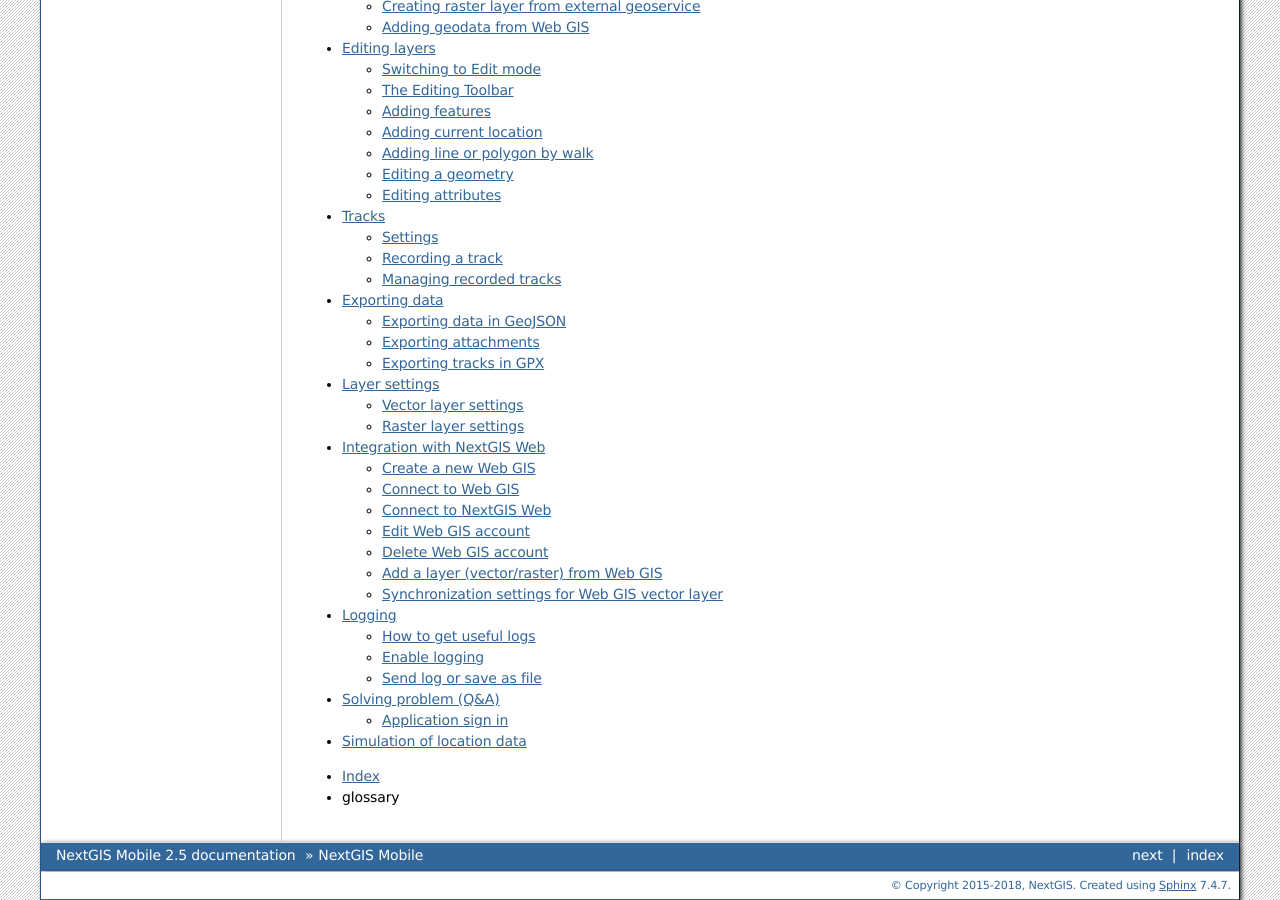
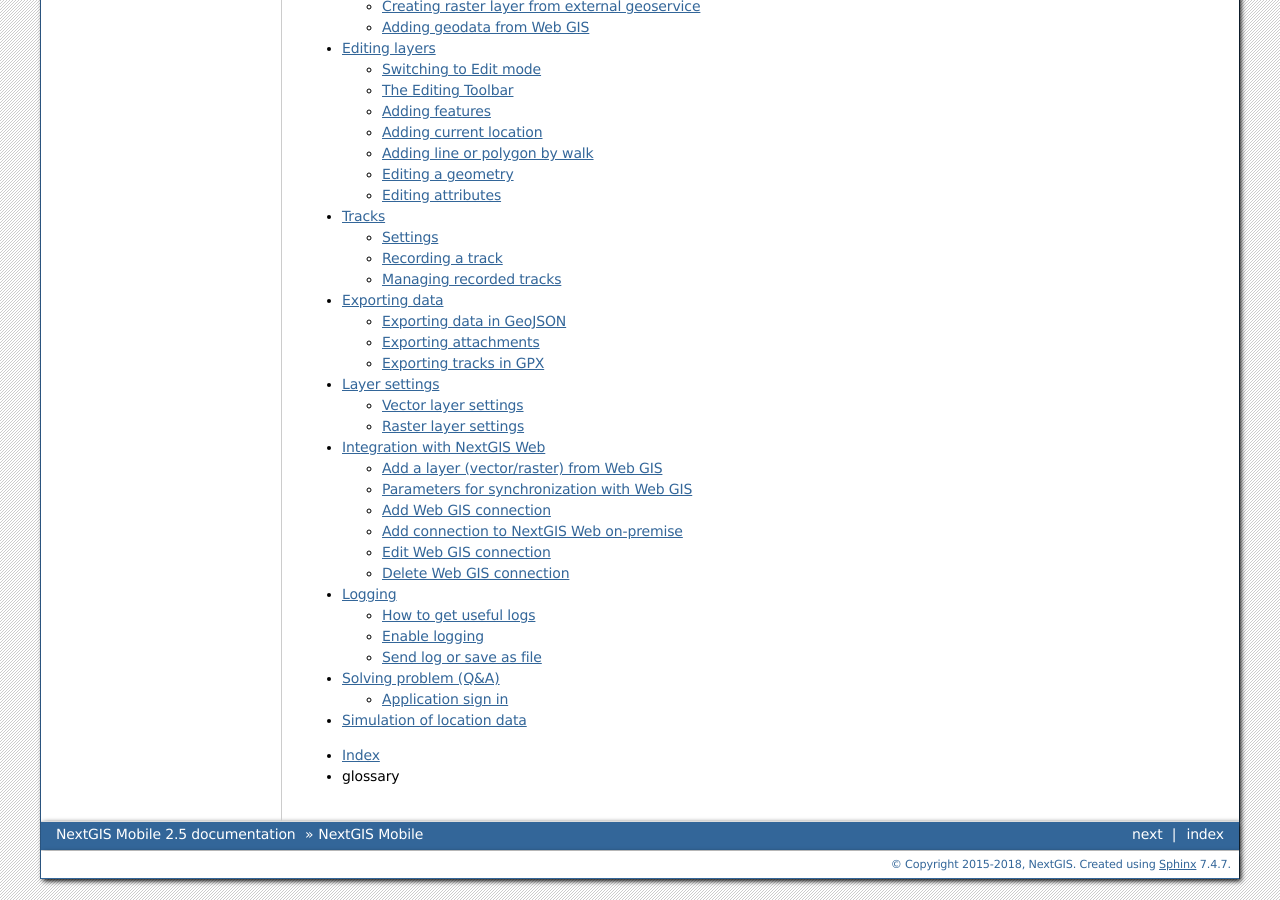
Before and after one commit to nextgis/docs_ngmobile, a Sphinx documentation site: the page built from source/index.rst, in a window 1280 px wide and 900 px high, scrolled down 580 px. Built offline with Sphinx 7.4.7, drawn with Linux system fonts in a browser that asks for light colours; formulas are drawn with MathJax 3; some of the changed lines change nothing that is shown.

Commit message:
new interface for NGW integration

```diff
--- a/source/ngw_integration.rst
+++ b/source/ngw_integration.rst
@@ -1,319 +1,360 @@
-
 .. _ngmobile_integration:
 
 Integration with NextGIS Web
-============================
+==============================
 
 .. only:: html
 
-   You can learn more about main features of Web GIS in :ref:`Web GIS <ngcom_description>`.
+   You can learn more about the main features of Web GIS in :ref:`Web GIS <ngcom_description>`.
+
 
 .. only:: latex
 
-   You can learn more about main features of Web GIS in `Web GIS: Description and Main Features :ref:`Web GIS <ngcom_description>`.
+   You can learn more about the main features of Web GIS
+   in `Web GIS: Description and Main Features <https://docs.nextgis.ru/docs_ngcom/source/description.html#ngcom-description>`_.
+
+NextGIS Mobile can be connected to a Web GIS created on the NextGIS Web platform. This integration allows to exchange data with a Web GIS: upload local layers to the server, download data from the server, edit the data, view tracks recorded with the app on a Web Map.
+
+To add a connection to a Web GIS, you need to be `logged in <https://docs.nextgis.com/docs_ngmobile/source/auth.html>`_.
+
+If the NextGIS ID already has a Web GIS associated with it, it will be automatically added to the app. All the Web GIS where the user is a `team member <https://docs.nextgis.ru/docs_ngcom/source/teams.html>`_ will also be added.
+
+If you don't have a Web GIS yet, `create it <https://docs.nextgis.com/docs_ngcom/source/create_webgis.html>`_ from your account.
+
+You can add more connections to `cloud-based Web GIS <https://docs.nextgis.com/docs_ngmobile/source/ngw_integration.html#ngmobile-create-a-connection>`_ as well as `on-premise Web GIS  <https://docs.nextgis.com/docs_ngmobile/source/ngw_integration.html#ngm-create-connection-onp>`_.
+
+You can `edit <https://docs.nextgis.com/docs_ngmobile/source/ngw_integration.html#ngmobile-change-account>`_ or `delete <https://docs.nextgis.com/docs_ngmobile/source/ngw_integration.html#ngmobile-delete-account>`_ a Web GIS connection.
+
+
+.. _ngmobile_add_layer_webgis:
+
+Add a layer (vector/raster) from Web GIS
+------------------------------------------------------
+
+1. Open Layers tree panel (item 1 in :numref:`ngmobile_main_activity_pic_1`).
+
+2. Then tap "Add geodata" button.
+
+3. Select “Add from Web GIS” in he opened menu (:numref:`ngmobile_the_menu_button_Add_data_pic`)
+
+.. figure:: _static/ngm_layer_tree_add_from_wg_en.png
+   :name: ngm_layer_tree_add_from_wg_pic
+   :align: center
+   :width: 10cm
+
+   Select how to add data
+
+4. If you have multiple Web GIS connections added to the app, select the one you need (see :numref:`ngmobile_select_ngw_layer_pic`).
+
+.. figure:: _static/ngm_select_webgis_en.png
+   :name: ngmobile_select_ngw_layer_pic
+   :align: center
+   :width: 10cm
+
+   Selecting Web GIS
+
+.. note:: How to add a Web GIS connection :ref:`ngmobile_create_a_connection_to_webgis`.
+
+In the opened window you can see the list of internal resources and layers (vector and raster) for the selected Web GIS account. Select a group of Web GIS resources, then tick a layer and tap "Add". A vector layer can be added both as vector and as raster.
+
+.. figure:: _static/ngm_add_layer_select_en.png
+   :name: ngmobile_file_selection_pic
+   :align: center
+   :width: 10cm
+
+   Selecting a layer in the Web GIS resource group
+
+.. note::
+   If you need to select several layers in different
+   groups of the same Web GIS, the ticked layers
+   stay selected while you switch between groups.
+
+6. A pop-up window of layer processing progress will appear.
+
+.. figure:: _static/ngm_processing_layer_en.png
+   :name: ngmobile_processing_layer_pic
+   :align: center
+   :width: 10cm
+
+   Layer processing pop-up
+
+If you need to stop downloading the layer, press **Cancel**.
+To continue using the app as the layer is being processed, press **Hide**. The progress bar will be moved to the notification panel
+(see :numref:`ngmobile_download_status_pic`).
+
+.. figure:: _static/ngm_download_status_en.png
+   :name: ngmobile_download_status_pic
+   :align: center
+   :width: 10cm
+
+   Download status in the notification panel
+
+
+If you want to stop downloading the layer,
+open the notification panel and press **Stop**.
+
+
+
+.. _ngmobile_synchronization_layer_webgis:
+
+Parameters for synchronization with Web GIS
+-------------------------------------------------
+
+NextGIS Mobile application can access the server at set intervals to share edits and keep layers on the device and in the Web GIS up to date.
+
+To enable synchronization:
+
+1. Open the menu by tapping the three dots in the top right corner  (item 5 in :numref:`ngmobile_main_activity_pic_1`).
+2. Select "Settings" (:numref:`ngmobile_settings2_pic`).
+3. Select "Web GIS"
+   (:numref:`ngmobile_settings_ngw_pic`).
+
+4. Select the Web GIS from the list (см. :numref:`ngmobile_select_ngw_layer_pic`).
+
+5. On the Web GIS settings screen you can:
+
+   - Turn on automatic synchronization;
+   - Set up sync interval (between 5 min and 2 hours);
+   - Turn on/off synchronization for a particular Web GIS layer.
+
+.. figure:: _static/ngm_webgis_sync_param_en.png
+   :name: ngmobile_connection_properties_window_pic
+   :align: center
+   :width: 10cm
+
+   Settings of a Web GIS account
+
+Synchronized layers are marked with the |icon_layer_sync| icon. The same icon appears by the layer name in the layer tree.
+
+.. |icon_layer_sync| image:: _static/icon_layer_sync.png
+   :width: 6mm
+   :alt: circular arrows
+
+
+.. figure:: _static/ngm_layers_tree_sync_en.png
+   :name: ngmobile_layers_tree_int_pic
+   :align: center
+   :width: 10cm
+
+   Synchronized layers marked in the layer tree
+
 
 .. _ngmobile_create_a_connection_to_webgis:
 
-Create a new Web GIS
---------------------
+Add Web GIS connection
+----------------------
 
-There are two ways to create a new Web GIS. The **first way** is the following:
+There are two ways to connect your NextGIS Mobile app to a Web GIS.
+
+**Via layer tree**
 
 1. Open Layers tree panel (item 1 in :numref:`ngmobile_main_activity_pic_1`).
 2. Then tap on "Add geodata" button (item 4 in :numref:`ngmobile_layer_tree_pic`).
-3. Select “Add from Web GIS” (:numref:`ngmobile_the_menu_button_Add_data_pic`)
+3. Select “Add from Web GIS” (:numref:`ngmobile_the_menu_button_Add_data_pic`).
 
-.. figure:: _static/ngmobile_the_menu_button_Add_data.png
-   :name: ngmobile_the_menu_button_Add_data_pic
+.. figure:: _static/ngm_layer_tree_add_from_wg_en.png
+   :name: ngmobile_the_menu_button_add_pic
    :align: center
-   :height: 10cm
+   :width: 10cm
 
    Add geodata dialog
 
-4. In the opened dialog select “Add Web GIS” (:numref:`ngmobile_add_entry1_pic`).
+4. In the opened dialog select “Add Web GIS”.
 
-.. figure:: _static/add_entry_eng.png
-   :name: ngmobile_add_entry1_pic
+.. figure:: _static/ngm_add_webgis_en.png
+   :name: ngm_add_webgis_pic
    :align: center
-   :height: 10cm
+   :width: 10cm
 
    Web GIS dialog
 
-5. Then fill up your Web GIS domain’s name and the credentials of your NextGIS ID and tap “Sign in” button (:numref:`ngmobile_create_webgis_layer_pic`).
+5. On the next screen enter the Web GIS name, username and password of your NextGIS ID and press **Sign in**.
 
-.. figure:: _static/new_webgis_eng.png
-   :name: ngmobile_create_webgis_layer_pic
+.. figure:: _static/ngm_webgis_login_en.png
+   :name: ngm_webgis_login_pic
    :align: center
-   :height: 10cm
+   :width: 10cm
 
-   Web GIS adding dialog
+   Adding new Web GIS connection
 
-The **second way** is the following:
+If you don't have a Web GIS, tap **create** on this screen. Your account page will be opened in a browser. From that page you can `create a Web GIS <https://docs.nextgis.com/docs_ngcom/source/create_webgis.html>`_.
 
-1. Tap contextual menu icon (item 5 in :numref:`ngmobile_main_activity_pic_1`).
+**From the Settings**
 
-2. Select "Settings" (:numref:`ngmobile_settings2_pic`).
+1. Open Layers tree panel (item 1 in :numref:`ngmobile_main_activity_pic_1`).
 
-.. figure:: _static/settings_eng.png
+2. Select "Settings".
+
+.. figure:: _static/ngm_menu_en.png
    :name: ngmobile_settings2_pic
    :align: center
-   :height: 10cm
+   :width: 10cm
 
-   Contextual menu
+   Main menu
 
-3. Select "Web GIS" (:numref:`ngmobile_settings_ngw_pic`).
+3. Select "Web GIS".
 
-.. figure:: _static/settings_NGW_eng.png
+.. figure:: _static/ngm_settings_webgis_en.png
    :name: ngmobile_settings_ngw_pic
    :align: center
-   :height: 10cm
+   :width: 10cm
 
-   Setting dialog
+   Settings menu
 
-4. In the opened dialog select “Add Web GIS” (:numref:`ngmobile_add_entry2_pic`).
+4. In the opened menu press **Add Web GIS**.
 
-.. figure:: _static/add_entry2_eng.png
-   :name: ngmobile_add_entry2_pic
+.. figure:: _static/ngm_nowebgis_en.png
+   :name: ngm_nowebgis_pic
    :align: center
-   :height: 10cm
+   :width: 10cm
 
-   Web GIS dialog
+   Web GIS menu
 
-5. Then fill up your Web GIS domain’s name and the credentials of your NextGIS ID and tap “Sign in” button (:numref:`ngmobile_create_webgis_layer_pic`).
+On the next screen enter the Web GIS name, username and password of your NextGIS ID and press **Sign in** (see :numref:`ngm_webgis_login_pic`).
 
-.. _ngmobile_create_a_connection:
 
-Connect to Web GIS
----------------------
 
-To create a connection to an existing Web GIS account:
+.. _ngm_create_connection_onp:
 
-1. Open Layers tree panel (item 1 in :numref:`ngmobile_main_activity_pic_1`).
-2. Then tap on "Add geodata" button (item 4 in :numref:`ngmobile_layer_tree_pic`).
-3. Select “Add from Web GIS” (:numref:`ngmobile_the_menu_button_Add_data_pic`)
-4. In the opened dialog select Web GIS (:numref:`ngmobile_add_entry1_pic`).
-5. The list of files of your Web GIS will open. If you have only one Web GIS added to the app, this dialog will open immediately after tapping “Add from Web GIS” button.
-
-.. _ngmobile_create_a_connection_to_nextgis_web:
-
-Connect to NextGIS Web
--------------------------
+Add connection to NextGIS Web on-premise
+-----------------------------------------------------
 
 .. only:: html
 
-   You can learn more about main features of NextGIS Web in :ref:`ngw_keyfeatures`.
+   You can learn more about main features of NextGIS Web on-premise
+   in :ref:`ngw_keyfeatures`.
 
 .. only:: latex
 
-   You can learn more about main features of NextGIS Web in `Key features of NextGIS Web <http://docs.nextgis.com/docs_ngweb/source/general.html#ngweb-keyfeatures>`_.
+   You can learn more about main features of NextGIS Web on-premise
+   in `Key features of NextGIS Web <http://docs.nextgis.com/docs_ngweb/source/general.html#ngweb-keyfeatures>`_.
 
-If you want to keep your data on your own NextGIS Web server, tap "Add Web GIS" using either of the ways to create a new Web GIS (see above), follow the link at the bottom of the screen (see :numref:`ngmobile_new_webgis_nextgis_pic`) and use your account.
+If you keep your data on your own NextGIS Web server, tap "Add Web GIS" using either of the ways to add a new Web GIS connection (see above), then tap the link at the bottom of the screen (see :numref:`ngmobile_new_webgis_nextgis_pic`).
 
-.. figure:: _static/new_webgis_nextgis_eng.png
+.. figure:: _static/ngm_webgis_switch_op_en.png
    :name: ngmobile_new_webgis_nextgis_pic
    :align: center
-   :height: 10cm
+   :width: 10cm
 
    Add Web GIS dialog
 
-In the opened dialog fill up NextGIS Web :term:`URL`, login and password in the form and tap “Sign in” button (see :numref:`ngmobile_ngw_connection_settings_pic`).
+In the opened dialog fill in the connection details: Web GIS URL, username and password, then press **Sign in**.
 
-.. figure:: _static/nextgis_web_eng.png
-   :name: ngmobile_ngw_connection_settings_pic
+.. figure:: _static/ngm_webgis_login_op_en.png
+   :name: ngm_webgis_login_op_pic
    :align: center
-   :height: 10cm
+   :width: 10cm
 
-   NextGIS Web adding dialog
+   Web GIS connection parameters
 
 .. note::
-   Login and password fields for NextGIS Web adding should be fiiled up without spaces!
-   Many gadgets add a space at the end of the text during autosubstitution or pasting the text from the clipboard, and NextGIS Web identifies this as another login or password and cancels the connection.
-
+   Many devices automatically add a space at the end of a text field when using
+ auto-complete or pasting from a clipboard.
+ In this case you need to delete the space manually. For NextGIS Web an additional character makes it a different username / password, so you won't be able to log in.
 
 .. _ngmobile_change_account:
 
-Edit Web GIS account
+Edit Web GIS connection
 -------------------------------------
 
-To edit Web GIS account:
+1. Open the menu by tapping the three dots in the top right corner  (item 5 in :numref:`ngmobile_main_activity_pic_1`).
+2. Select "Settings" (:numref:`ngmobile_settings2_pic`).
+3. Select "Web GIS" in the opened menu
+   (:numref:`ngmobile_settings_ngw_pic`).
+4. Select a Web GIS from the list
+   (see :numref:`ngmobile_settings_ngw_pic`).
+5. On the next screen select "Edit account".
 
-1. Tap contextual menu icon (item 5 in :numref:`ngmobile_main_activity_pic_1`).
-2. Select "Settings" (:numref:`ngmobile_settings2_pic`).
-3. Select "Web GIS" (:numref:`ngmobile_settings_ngw_pic`).
-4. Select Web GIS account (:numref:`ngmobile_add_entry2_pic`).
-5. In the opened window select "Edit account" (see :numref:`ngmobile_remove_account_pic`).
+.. figure:: _static/ngm_webgis_edit_acc_en.png
+   :name: ngm_webgis_edit_acc_pic
+   :align: center
+   :width: 10cm
 
-.. figure:: _static/remove_account_eng.png
-   :name: ngmobile_remove_account_pic
-   :align: center
-   :height: 10cm
+   Editing Web GIS connection
 
-   Settings dialog
+6. In the opened window you can modify the following
+fields (see :numref:`ngmobile_edit_account_pic`):
 
-6. Here you can edit the following fields (see :numref:`ngmobile_edit_account_pic`):
-
-1. Login
-2. Password
+1. Username;
+2. Password.
 
 .. figure:: _static/ng_mobile_edit_account_eng.png
    :name: ngmobile_edit_account_pic
    :align: center
-   :height: 10cm
+   :width: 10cm
 
-   Editing Web GIS account
+   Editing a Web GIS connection
 
 .. _ngmobile_delete_account:
 
-Delete Web GIS account
----------------------------
+Delete Web GIS connection
+-------------------------------
 
-You can delete Web GIS account in several ways. The **first way** is the following:
+There are two ways to delete a connection to a Web GIS.
 
-1. Tap contextual menu icon (item 5 in :numref:`ngmobile_main_activity_pic_1`).
+You can delete the connection **in the app settings**.
+
+1. Open the menu by tapping the three dots in the top right corner  (item 5 in :numref:`ngmobile_main_activity_pic_1`).
 2. Select "Settings" (:numref:`ngmobile_settings2_pic`).
-3. Select "Web GIS" (:numref:`ngmobile_settings_ngw_pic`).
-4. Select Web GIS account (:numref:`ngmobile_add_entry2_pic`).
-5. In the opened window select "Delete account" (see :numref:`ngmobile_remove_account1_pic`).
+3. Select "Web GIS"
+   (:numref:`ngmobile_settings_ngw_pic`).
 
-.. figure:: _static/remove_account1_eng.png
+4. Select a Web GIS from the list.
+
+
+5. Select "Delete account".
+
+.. figure:: _static/ngm_webgis_remove_acc_en.png
    :name: ngmobile_remove_account1_pic
    :align: center
-   :height: 10cm
+   :width: 10cm
 
-   Settings dialog
+   Delete Web GIS connection
 
-6. Delete selected Web GIS account.
-7. In the case of successful deleting, the window with Web GIS selection will be opened without deleted Web GIS account.
+6. Confirm deleting the account.
 
-The **second way** to delete Web GIS account is the following:
+.. figure:: _static/ngm_webgis_remove_confirm_en.png
+   :name: ngm_webgis_remove_confirm_pic
+   :align: center
+   :width: 10cm
 
-1. Open OS settings of the gadget.
-2. Select "Accounts" in settings (see :numref:`ngmobile_settings_in_os_pic`).
+   Delete Web GIS connection
+
+You can also delete a connection to a Web GIS in your **device settings**.
+
+1. Go to the Settings of your phone or tablet.
+2. Go to Accounts section of the settings.
 
 .. figure:: _static/settings_in_os_eng.png
    :name: ngmobile_settings_in_os_pic
    :align: center
-   :height: 10cm
+   :width: 10cm
 
    Selecting accounts in OS settings
 
-3. Select the "NextGIS" account from the list(see :numref:`ngmobile_accounts_in_os_pic`).
+3. Select the "NextGIS" account from the list.
 
 .. figure:: _static/accounts_in_os_eng.png
    :name: ngmobile_accounts_in_os_pic
    :align: center
-   :height: 10cm
+   :width: 10cm
 
    NextGIS account in OS settings
 
-4. In the opened window select Web GIS account (see :numref:`ngmobile_remove_account_in_os_pic`).
+4. Select the Web GIS connection you want to delete.
 
 .. figure:: _static/remove_account_in_os_eng.png
    :name: ngmobile_remove_account_in_os_pic
    :align: center
-   :height: 10cm
+   :width: 10cm
 
    Selecting Web GIS account in OS settings
 
-5. In the opened "Sync" window tap contextual menu icon in the right upeper corner of the screen and select "Remove account" (see :numref:`ngmobile_remove_account1_in_os_pic`).
+Tap **Delete** (it can be on the same page or in a context menu).
 
 .. figure:: _static/remove_account1_in_os_eng.png
    :name: ngmobile_remove_account1_in_os_pic
    :align: center
-   :height: 10cm
+   :width: 10cm
 
    Deleting Web GIS account through the OS settings
-
-.. _ngmobile_add_layer_webgis:
-
-Add a layer (vector/raster) from Web GIS
-----------------------------------------------
-
-To add a layer (vector/raste) from Web GIS:
-
-1. Open Layers tree panel (item 1 in :numref:`ngmobile_main_activity_pic_1`).
-2. Then tap on "Add geodata" button (item 4 in :numref:`ngmobile_layer_tree_pic`).
-3. Select “Add from Web GIS” (:numref:`ngmobile_the_menu_button_Add_data_pic`)
-4. In the opened dialog select Web GIS (:numref:`ngmobile_add_entry1_pic`). You can learn more about creating of Web GIS account in :ref:`ngmobile_create_a_connection_to_nextgis_web`.
-5. In the opened window you can see the list of internal resources and layers (vector and raster) for the selected Web GIS account (see :numref:`ngmobile_list_of_files_pic`).
-
-.. figure:: _static/list_of_files_eng.png
-   :name: ngmobile_list_of_files_pic
-   :align: center
-   :height: 10cm
-
-   The list of Web GIS internal resources and layers
-
-6. Select a group of Web GIS resources and within it tick a layer (vector/raster) you want to add and tap "Add" (see :numref:`ngmobile_file_selection_pic`).
-
-.. figure:: _static/file_selection_eng.png
-   :name: ngmobile_file_selection_pic
-   :align: center
-   :width: 10cm
-
-   Selecting a layer within a Web GIS resources group
-
-.. note::
-   If you need to select several layers in different groups of Web GIS account, the tick of the layer selection will keep while you switching over the groups.
-
-7. Layer's processing dialog includes options "Cancel" and "Hide" (see :numref:`ngmobile_processing_layer_pic`).
-
-.. figure:: _static/processing_layer_eng.png
-   :name: ngmobile_processing_layer_pic
-   :align: center
-   :height: 10cm
-
-   Layers's processing dialog
-
-To stop Web GIS layer's processing tap "Cancel" button.
-To avoid program's interface blocking and to continue working with NextGIS Mobile tap "Hide" button. As a result Web GIS layers's processing dialog will be transfered to status panel (see :numref:`ngmobile_download_status_pic`).
-
-.. figure:: _static/download_status_eng.png
-   :name: ngmobile_download_status_pic
-   :align: center
-   :height: 10cm
-
-   Status panel
-
-.. note::
-   To stop the processing of Web GIS layer, which was transfered to status panel
-   touch the screen on the layer's processing panel with thumb and forfinger and
-   move them in different directions sliding along the screen. The indicator of
-   the Web GIS layer's processing will be transfered to status panel and the "Stop"
-   button will appear. Tap it to stop the processing of Web GIS layer.
-
-After you execute all above mentioned selected Web GIS layers (vector/raste) will
-be added to a map and will be shown up in the layers tree.
-
-.. _ngmobile_synchronization_layer_webgis:
-
-Synchronization settings for Web GIS vector layer
---------------------------------------------------
-
-Synchronization helps to interchange of geodata corrections quickly and to provide the identity of information interchanging between user's PC and mobile gadget. To syncronize Web GIS vector layer:
-
-1. Tap contextual menu icon (item 5 in :numref:`ngmobile_main_activity_pic_1`).
-2. Select "Settings" (:numref:`ngmobile_settings2_pic`).
-3. Select "Web GIS" (:numref:`ngmobile_settings_ngw_pic`).
-4. Select Web GIS account (:numref:`ngmobile_add_entry2_pic`).
-5. A dialog with options will open (see :numref:`ngmobile_connection_properties_window_pic`):
-
-   - automatic synchronization;
-   - synchronization interval (can be set to 5 minutes - 2 hours);
-   - synchronization of the Web GIS layers.
-
-.. figure:: _static/connection_properties_window_eng.png
-   :name: ngmobile_connection_properties_window_pic
-   :align: center
-   :height: 10cm
-
-   Settings of Web GIS account
-
-After a Web GIS layer for synchronization is selected the icon of the synchronization beginning appears near the the icon of the selected layer and near the icon of that layer on the layers tree (see :numref:`ngmobile_layers_tree_int_pic`):
-
-.. figure:: _static/layers_tree_int_eng.png
-   :name: ngmobile_layers_tree_int_pic
-   :align: center
-   :height: 10cm
-
-   Layers tree
```
Also changed, not shown: source/_static/icon_layer_sync.png (added), source/_static/ngm_add_layer_select_en.png (added), source/_static/ngm_add_webgis_en.png (added), source/_static/ngm_download_status_en.png (added), source/_static/ngm_layer_tree_add_from_wg_en.png (added), source/_static/ngm_layers_tree_sync_en.png (added), source/_static/ngm_menu_en.png (added), source/_static/ngm_nowebgis_en.png (added), source/_static/ngm_processing_layer_en.png (added), source/_static/ngm_select_webgis_en.png (added), source/_static/ngm_settings_webgis_en.png (added), source/_static/ngm_webgis_edit_acc_en.png (added), source/_static/ngm_webgis_login_en.png (added), source/_static/ngm_webgis_login_op_en.png (added), 4 more files.
